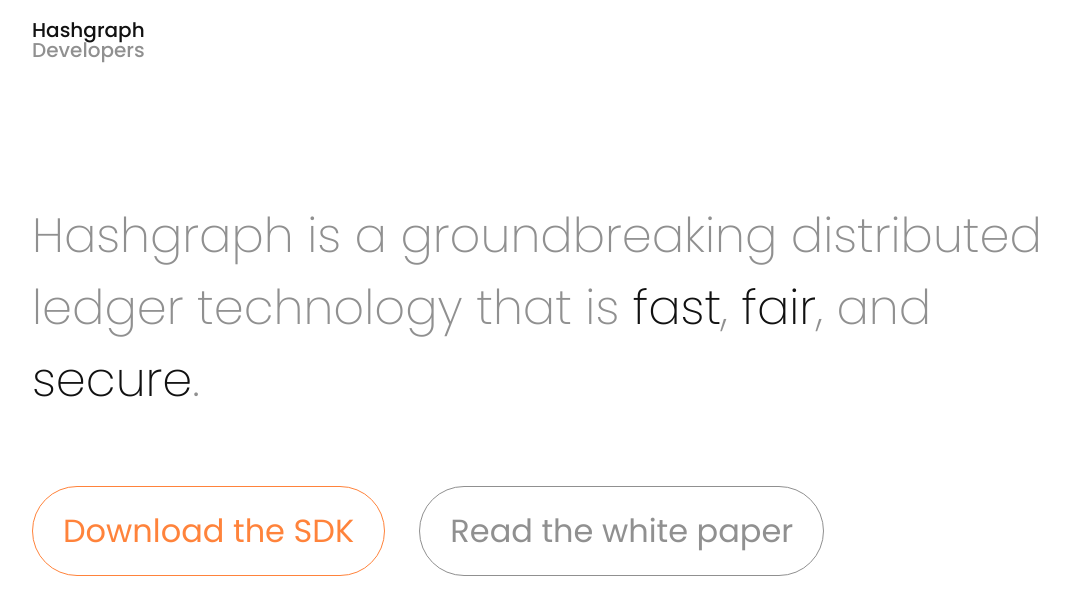
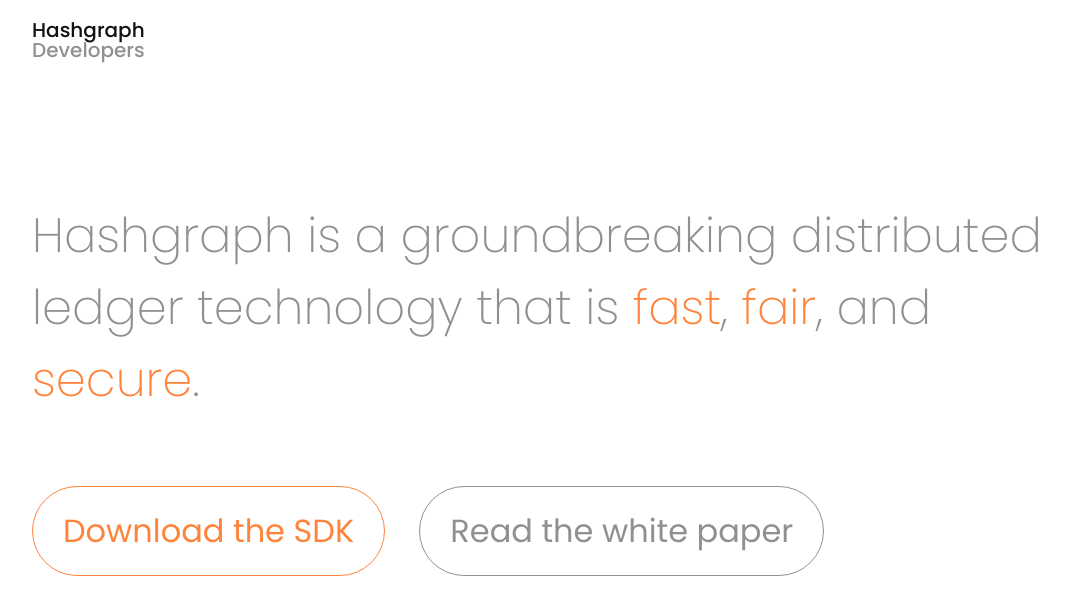
Before and after one commit to ghanem-mhd/hashgraph.github.io, a Jekyll site: the page built from index.md, in a window 1280 px wide. Shown: the top 615 px of the page, without its empty margins (68-1137 px from the left). Built offline with Jekyll 4.4.1, drawn with Linux system fonts in a browser that asks for light colours.

Commit message:
Emphasis text in orange

```diff
--- a/_sass/_base.scss
+++ b/_sass/_base.scss
@@ -48,7 +48,7 @@
 }
 
 .emph {
-  color: darken($light, 50%);
+  color: $orange;
 }
 
 #logo {
```
